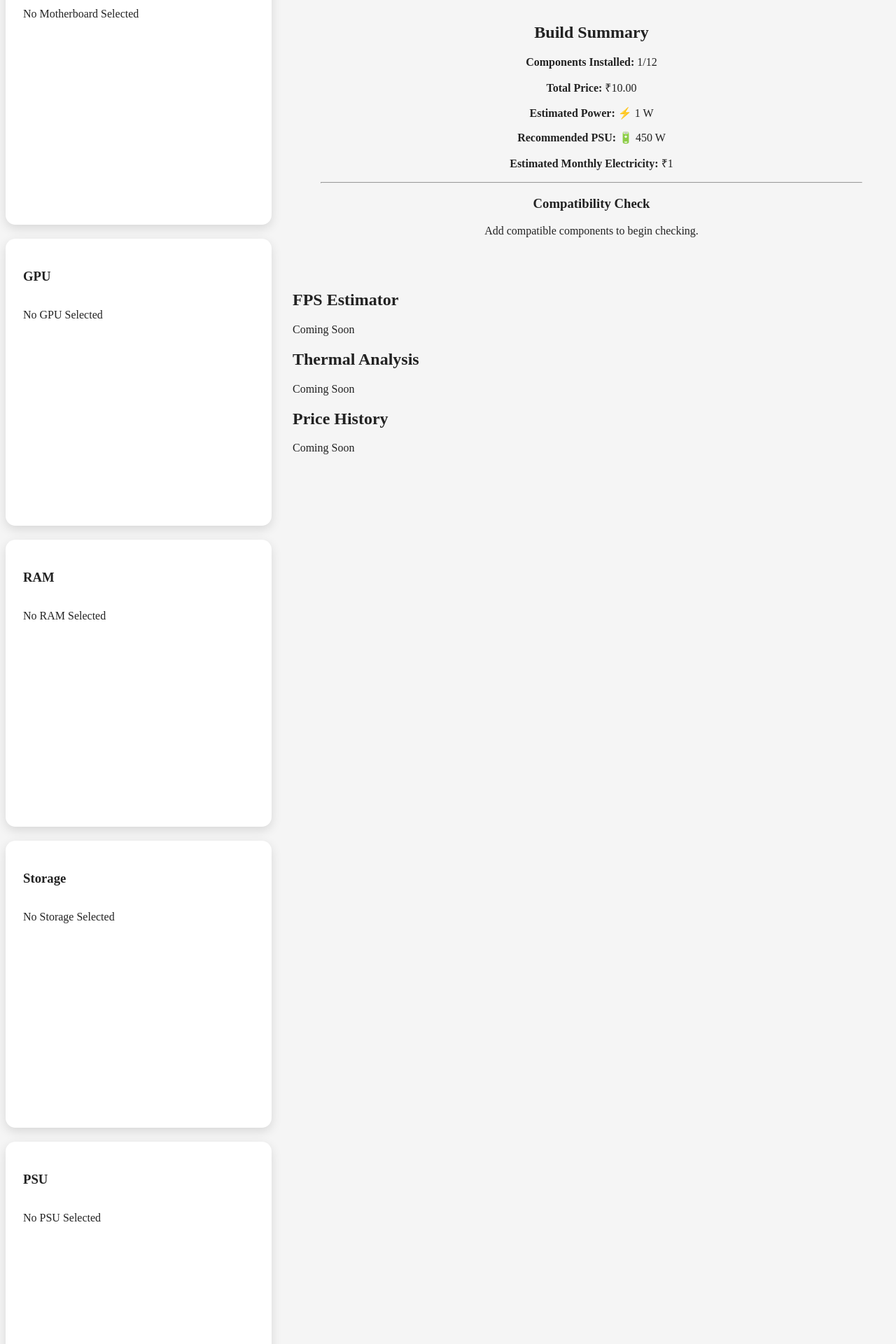
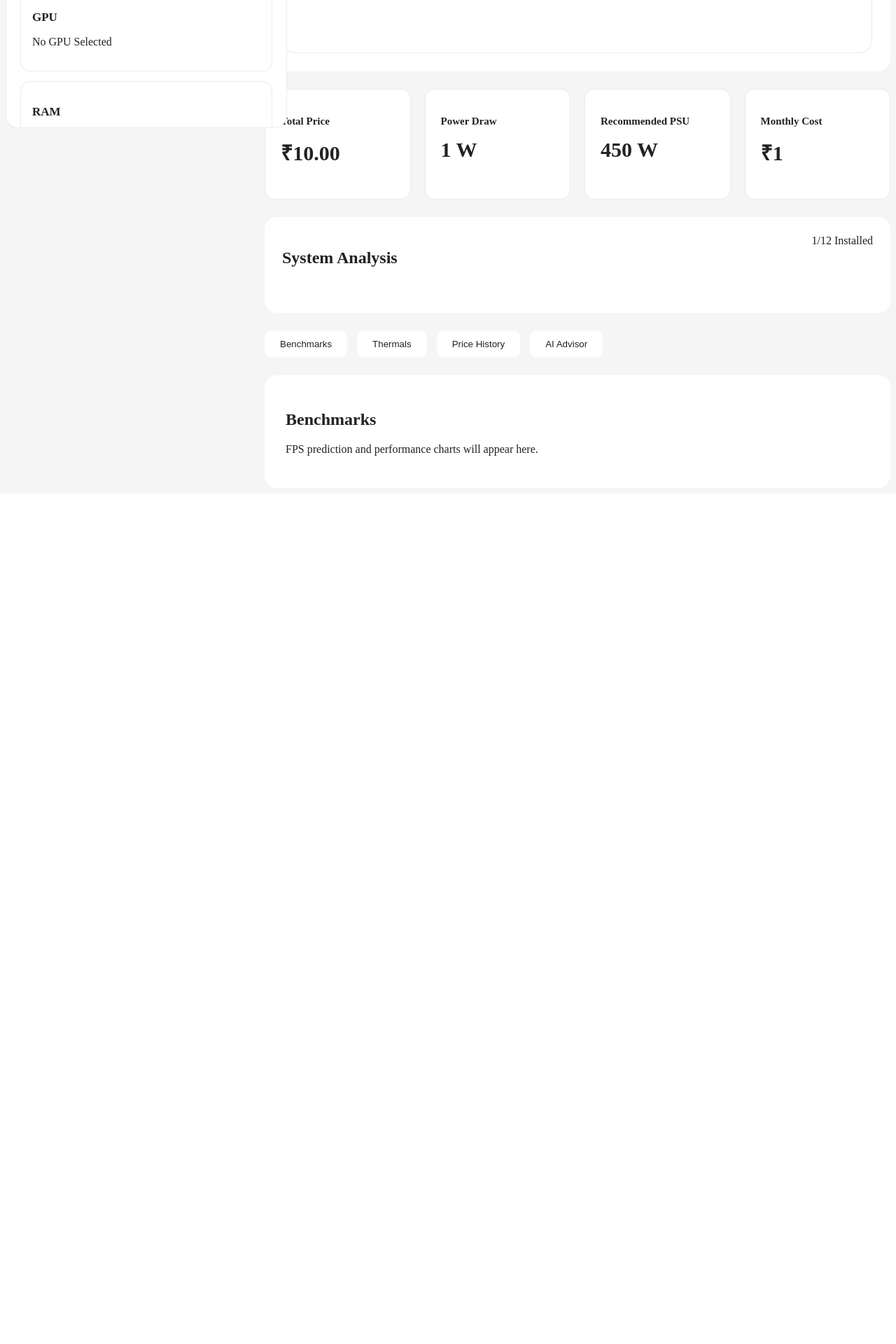
Before and after one commit to Biswajitfiguringthingsout/pc-parts-hub, a Django app: page /products/build/ in a window 1280 px wide. Shown: the part 836-2756 px from the top of the page at 70% size. After the commit the page ends 1487 px from the top, so only its background shows below. Run offline with Django 5.2, Linux system fonts and the light colour scheme; tables that the repository leaves empty hold one stand-in row (values such as "Sample post"); grey boxes marked "Sample" are stand-in pictures.

Commit message:
New layout, dashboard and UI improvements

```diff
--- a/products/static/css/style.css
+++ b/products/static/css/style.css
@@ -5,7 +5,7 @@
 }
 
 .dark-mode {
-    --bg: #162a3a;
+    --bg: #0f1e29;
     --card: #161b22;
     --text: #e6edf3;
 }
@@ -686,70 +686,81 @@ strong {
 
     transform: translateY(-2px);
 }
+
+/* =======================================================
+   BUILDER V2
+======================================================= */
+
 .builder-container{
-    display:flex;
+    display:grid;
+    grid-template-columns:340px 1fr;
     gap:30px;
-    margin-top:30px;
+    margin-top:25px;
+    align-items:start;
 }
 
+/* LEFT PANEL */
+
 .builder-sidebar{
-    width:380px;
-    flex-shrink:0;
-}
 
-.builder-workspace{
-    flex:1;
+    background:var(--card);
+
+    border:1px solid rgba(0,0,0,.08);
+
+    border-radius:18px;
+
+    padding:20px;
+
+    position:sticky;
+    top:20px;
+
+    height:calc(100vh - 120px);
+
+    overflow-y:auto;
 }
 
 .build-layout{
+
     display:flex;
+
     flex-direction:column;
-    gap:20px;
+
+    gap:14px;
+
 }
 
-.workspace-placeholder{
-    height:550px;
+/* COMPONENT CARD */
+
+.slot-card{
 
     background:var(--card);
 
-    border-radius:16px;
+    border:1px solid rgba(0,0,0,.08);
 
-    border:2px dashed #2b85ff;
+    border-radius:14px;
 
-    display:flex;
-    justify-content:center;
-    align-items:center;
-    flex-direction:column;
+    padding:16px;
 
-    margin-bottom:30px;
+    min-height:unset;
+
+    transition:.25s;
 }
 
-.slot-card {
+.slot-card:hover{
 
-    background: var(--card);
+    transform:translateY(-3px);
 
-    color: var(--text);
+    border-color:#3b82f6;
 
-    border-radius: 14px;
+    box-shadow:0 10px 25px rgba(59,130,246,.18);
 
-    padding: 25px;
-
-    box-shadow: 0 5px 15px rgba(0,0,0,.12);
-
-    display: flex;
-
-    flex-direction: column;
-
-    transition: .3s;
-
-    min-height:360px;
 }
 
-.slot-card:hover {
+.slot-card h3{
 
-    transform: translateY(-5px);
+    font-size:17px;
 
-    box-shadow: 0 10px 25px rgba(0,119,255,.15);
+    margin-bottom:10px;
 
 }
 
@@ -757,21 +768,375 @@ strong {
 
     width:100%;
 
-    height:180px;
+    height:110px;
 
     object-fit:contain;
 
-    margin:20px 0;
+    margin:10px 0;
 
 }
-.compatibility-success{
-    color:#22c55e;
-    font-weight:600;
-    margin:10px 0;
+
+.slot-card h4{
+
+    font-size:15px;
+
+    margin-bottom:8px;
+
 }
 
-.compatibility-error{
-    color:#ef4444;
+.price{
+
+    color:var(--text);
+
+    font-size:18px;
+
+    font-weight:700;
+
+}
+
+.remove-btn{
+
+    margin-top:15px;
+
+    display:block;
+
+    text-align:center;
+
+    background:var(--card);
+
+    color:var(--text);
+
+    padding:10px;
+
+    border-radius:8px;
+
+    text-decoration:none;
+
+}
+
+.remove-btn:hover{
+
+    background:var(--card);
+
+}
+
+/* RIGHT SIDE */
+
+.builder-workspace{
+
+    display:flex;
+
+    flex-direction:column;
+
+    gap:25px;
+
+}
+
+/* 3D SCREEN */
+
+.workspace-view{
+
+    background:var(--card);
+
+    border-radius:18px;
+
+    padding:25px;
+
+    border:1px solid rgba(255,255,255,.08);
+
+}
+
+.workspace-view h2{
+
+    margin-bottom:20px;
+
+}
+
+.pc-preview{
+
+    height:520px;
+
+    background:var(--card);
+
+    border:1px solid rgba(0,0,0,.08);
+
+    border-radius:18px;
+
+    display:flex;
+
+    justify-content:center;
+
+    align-items:center;
+
+}
+
+.pc-stage{
+
+    width:90%;
+
+    height:90%;
+
+    display:flex;
+
+    justify-content:center;
+
+    align-items:center;
+
+    position:relative;
+
+}
+
+.pc-image{
+
+    width:65%;
+
+    object-fit:contain;
+
+    opacity:.9;
+
+}
+
+.pc-overlay{
+
+    position:absolute;
+
+    inset:0;
+
+    display:flex;
+
+    justify-content:center;
+
+    align-items:center;
+
+}
+
+.overlay-text{
+
+    font-size:28px;
+
+    font-weight:bold;
+
+    color:var(--text);
+
+    background:var(--card);
+
+    padding:14px 26px;
+
+    border-radius:12px;
+
+}
+
+/* DASHBOARD */
+
+.dashboard-grid{
+
+    display:grid;
+
+    grid-template-columns:repeat(4,1fr);
+
+    gap:20px;
+
+}
+
+.dashboard-card{
+
+    background:var(--card);
+
+    border-radius:14px;
+
+    padding:22px;
+
+    border:1px solid rgba(0,0,0,.08);
+
+}
+
+.dashboard-card h3{
+
+    font-size:15px;
+
+    color:var(--text);
+
+}
+
+.dashboard-card h2{
+
+    margin-top:12px;
+
+    font-size:30px;
+
+}
+
+/* COMPATIBILITY */
+
+.compatibility-panel{
+
+    background:var(--card);
+
+    border-radius:18px;
+
+    padding:25px;
+
+}
+
+.panel-title{
+
+    display:flex;
+
+    justify-content:space-between;
+
+    margin-bottom:20px;
+
+}
+
+.compatibility-item{
+
+    padding:14px 18px;
+
+    border-radius:10px;
+
+    margin-bottom:12px;
+
     font-weight:600;
-    margin:10px 0;
+
 }
+
+.success{
+
+    background:var(--card);
+
+    color:var(--text);
+
+}
+
+.error{
+
+    background:var(--card);
+
+    color:var(--text);
+
+}
+
+/* TABS */
+
+.builder-tabs{
+
+    display:flex;
+
+    gap:14px;
+
+}
+
+.builder-tabs button{
+
+    background:var(--card);
+
+    color:var(--text);
+
+    border:none;
+
+    padding:12px 22px;
+
+    border-radius:10px;
+
+    cursor:pointer;
+
+    transition:.25s;
+
+}
+
+.builder-tabs button:hover{
+
+    background:var(--card);
+
+}
+
+.active-tab{
+
+    background:var(--card);
+}
+
+/* CONTENT */
+
+.tab-content{
+
+    background:var(--card);
+
+    border-radius:18px;
+
+    padding:30px;
+
+}
+.dark-mode .builder-sidebar,
+.dark-mode .workspace-view,
+.dark-mode .dashboard-card,
+.dark-mode .compatibility-panel,
+.dark-mode .tab-content{
+
+    border:1px solid rgba(255,255,255,.08);
+
+}
+/* ============================= */
+/* SIDEBAR COLLAPSE */
+/* ============================= */
+
+.builder-sidebar{
+
+    width:360px;
+
+    transition:all .35s ease;
+
+    overflow:hidden;
+
+}
+
+.builder-sidebar.collapsed{
+
+    width:95px;
+
+}
+
+/* Hide text */
+
+.builder-sidebar.collapsed h4,
+
+.builder-sidebar.collapsed .price,
+
+.builder-sidebar.collapsed .remove-btn{
+
+    display:none;
+
+}
+
+/* Smaller cards */
+
+.builder-sidebar.collapsed .slot-card{
+
+    padding:12px;
+
+    min-height:120px;
+
+    align-items:center;
+
+}
+
+/* Images */
+
+.builder-sidebar.collapsed .slot-image{
+
+    width:55px;
+
+    height:55px;
+
+    margin:10px auto;
+
+}
+
+/* Component title */
+
+.builder-sidebar.collapsed h3{
+
+    font-size:14px;
+
+    text-align:center;
+
+}
--- a/products/templates/products/build_page.html
+++ b/products/templates/products/build_page.html
@@ -1,13 +1,33 @@
 {% extends "base.html" %}
+{% load static %}
 
 {% block content %}
 
-<h2>{{ build.name }}</h2>
+<div class="builder-header">
+
+    <div class="header-left">
+        <button
+            id="sidebarToggle"
+            class="menu-btn">
+
+            ☰
+
+        </button>
+        <h2>{{ build.name }}</h2>
+    </div>
+
+    <div class="header-right">
+        <button class="header-btn">Save Build</button>
+        <button class="header-btn">Share</button>
+    </div>
+
+</div>
 
 <div class="builder-container">
 
-    <!-- LEFT SIDEBAR -->
-    <div class="builder-sidebar">
+    <!-- ================= LEFT SIDEBAR ================= -->
+
+    <aside class="builder-sidebar" id="builderSidebar">
 
         <div class="build-layout">
 
@@ -29,8 +49,7 @@
                         ₹{{ item.product.price }}
                     </p>
 
-                    <a href="{% url 'remove_build_item' item.id %}"
-                       class="remove-btn">
+                    <a href="{% url 'remove_build_item' item.id %}" class="remove-btn">
                         Remove
                     </a>
 
@@ -46,95 +65,173 @@
 
         </div>
 
-    </div>
+    </aside>
 
+    <!-- ================= RIGHT WORKSPACE ================= -->
 
-    <!-- RIGHT SIDE -->
-    <div class="builder-workspace">
+    <main class="builder-workspace">
 
-        <div class="workspace-placeholder">
+        <!-- 3D Preview -->
 
-            <h2>Interactive PC Builder</h2>
+        <section class="workspace-view">
 
-            <p>3D Workspace Coming Soon</p>
+            <h2>Interactive Builder</h2>
 
-        </div>
+            <div class="pc-preview">
 
+                <div class="pc-stage">
 
-        <div class="build-summary">
+                    <img src="{% static 'images/pc-placeholder.png' %}"
+                         class="pc-image">
 
-            <h2>Build Summary</h2>
+                    <div class="pc-overlay">
+
+                        <span class="overlay-text">
+
+                            Interactive Builder
+
+                        </span>
+
+                    </div>
+
+                </div>
+
+            </div>
+
+        </section>
+
+        <!-- Dashboard -->
+
+        <section class="dashboard-grid">
+
+            <div class="dashboard-card">
+
+                <h3>Total Price</h3>
+
+                <h2>₹{{ total_price }}</h2>
+
+            </div>
+
+            <div class="dashboard-card">
+
+                <h3>Power Draw</h3>
+
+                <h2>{{ total_power }} W</h2>
+
+            </div>
+
+            <div class="dashboard-card">
+
+                <h3>Recommended PSU</h3>
+
+                <h2>{{ recommended_psu }} W</h2>
+
+            </div>
+
+            <div class="dashboard-card">
+
+                <h3>Monthly Cost</h3>
+
+                <h2>₹{{ estimated_monthly_power_cost }}</h2>
+
+            </div>
+
+        </section>
+
+        <!-- Compatibility -->
+
+        <section class="compatibility-panel">
+
+            <div class="panel-title">
+
+                <h2>System Analysis</h2>
+
+                <span>{{ component_count }}/12 Installed</span>
+
+            </div>
+
+            {% for status, message in compatibility_messages %}
+
+                {% if status == "success" %}
+
+                    <div class="compatibility-item success">
+
+                        ✔ {{ message }}
+
+                    </div>
+
+                {% else %}
+
+                    <div class="compatibility-item error">
+
+                        ✖ {{ message }}
+
+                    </div>
+
+                {% endif %}
+
+            {% endfor %}
+
+        </section>
+
+        <!-- Future Tabs -->
+
+        <section class="builder-tabs">
+
+            <button class="active-tab">
+
+                Benchmarks
+
+            </button>
+
+            <button>
+
+                Thermals
+
+            </button>
+
+            <button>
+
+                Price History
+
+            </button>
+
+            <button>
+
+                AI Advisor
+
+            </button>
+
+        </section>
+
+        <section class="tab-content">
+
+            <h2>Benchmarks</h2>
 
             <p>
-                <strong>Components Installed:</strong>
-                {{ component_count }}/12
+
+                FPS prediction and performance charts will appear here.
+
             </p>
 
-            <p>
-                <strong>Total Price:</strong>
-                ₹{{ total_price }}
-            </p>
+        </section>
 
-            <p>
-                <strong>Estimated Power:</strong>
-                ⚡ {{ total_power }} W
-            </p>
-
-            <p>
-                <strong>Recommended PSU:</strong>
-                🔋 {{ recommended_psu }} W
-            </p>
-
-            <p>
-                <strong>Estimated Monthly Electricity:</strong>
-                ₹{{ estimated_monthly_power_cost }}
-            </p>
-
-            <hr>
-
-            <h3>Compatibility Check</h3>
-
-            {% if compatibility_messages %}
-
-                {% for status, message in compatibility_messages %}
-
-                    {% if status == "success" %}
-                        <p class="compatibility-success">
-                            ✅ {{ message }}
-                        </p>
-                    {% else %}
-                        <p class="compatibility-error">
-                            ❌ {{ message }}
-                        </p>
-                    {% endif %}
-
-                {% endfor %}
-
-            {% else %}
-
-                <p>Add compatible components to begin checking.</p>
-
-            {% endif %}
-
-        </div>
-
-        <div class="future-panel">
-            <h2>FPS Estimator</h2>
-            <p>Coming Soon</p>
-        </div>
-
-        <div class="future-panel">
-            <h2>Thermal Analysis</h2>
-            <p>Coming Soon</p>
-        </div>
-
-        <div class="future-panel">
-            <h2>Price History</h2>
-            <p>Coming Soon</p>
-        </div>
-
-    </div>
+    </main>
 
 </div>
+<script>
 
+const sidebar =
+document.getElementById("builderSidebar");
+
+const toggle =
+document.getElementById("sidebarToggle");
+
+toggle.addEventListener("click",function(){
+
+    sidebar.classList.toggle("collapsed");
+
+});
+
+</script>
 {% endblock %}
```
